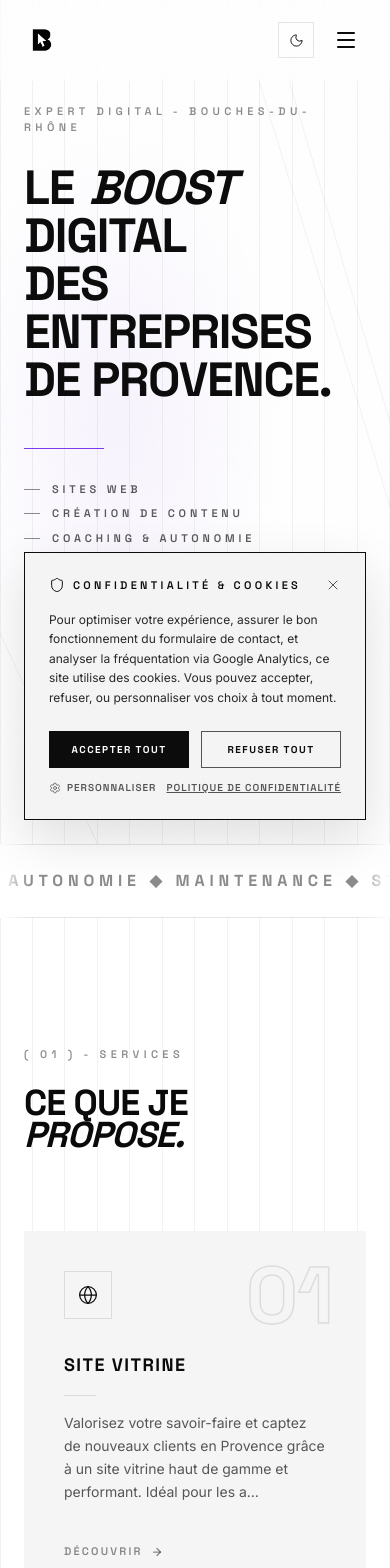
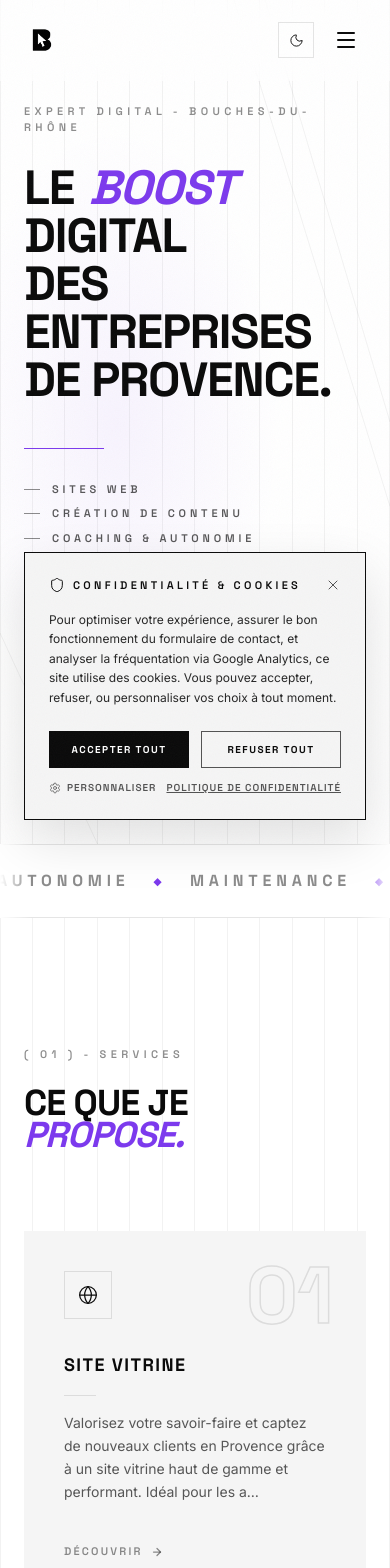
Before and after one commit to MateoBonneton/bonneton_mateo, a Next.js app: page / in a window 390 px wide. Shown: the top 1568 px of the page. Built offline with nearby package versions, Linux system fonts and the light colour scheme.

Commit message:
style: inject subtle electric violet branding accents to titles, stats, links, and scrolling marquee separators

```diff
--- a/src/app/mentions-legales/page.tsx
+++ b/src/app/mentions-legales/page.tsx
@@ -48,14 +48,14 @@ export default function MentionsLegalesPage() {
               {/* Header */}
               <div className="mb-20">
                 <div className="mb-6 flex h-12 w-12 items-center justify-center border border-grid-line-strong transition-all duration-300 hover:border-accent hover:bg-accent-light hover:shadow-[0_0_20px_var(--accent-light)]">
-                  <Shield size={20} strokeWidth={1.5} className="text-white transition-colors hover:text-accent" />
+                  <Shield size={20} strokeWidth={1.5} className="text-accent" />
                 </div>
                 <h1
                   className="font-heading font-black uppercase leading-[0.9] tracking-tight text-white"
                   style={{ fontSize: "clamp(2rem, 5vw, 4rem)" }}
                 >
                   Mentions Légales<br />
-                  <span className="italic">&amp; CGU</span>
+                  <span className="italic text-accent">&amp; CGU</span>
                 </h1>
                 <p className="mt-4 text-[11px] font-semibold uppercase tracking-[0.3em] text-text-dim">
                   Mise à jour le 22 mai 2026
--- a/src/app/services/[slug]/page.tsx
+++ b/src/app/services/[slug]/page.tsx
@@ -90,7 +90,7 @@ export default async function ServicePage({ params }: ServicePageProps) {
 
                 {/* Service Icon */}
                 <div className="mb-10 flex h-14 w-14 items-center justify-center border border-grid-line-strong transition-all duration-300 hover:border-accent hover:bg-accent-light hover:shadow-[0_0_20px_var(--accent-light)]">
-                  <Icon size={24} strokeWidth={1.5} className="text-white transition-colors hover:text-accent" />
+                  <Icon size={24} strokeWidth={1.5} className="text-accent" />
                 </div>
 
                 {/* Title */}
--- a/src/components/AboutSection.tsx
+++ b/src/components/AboutSection.tsx
@@ -59,7 +59,7 @@ export default function AboutSection() {
               >
                 L&apos;expertise au<br />
                 service de votre<br />
-                <span className="italic">croissance.</span>
+                <span className="italic text-accent">croissance.</span>
               </motion.h2>
             </motion.div>
 
@@ -101,7 +101,7 @@ export default function AboutSection() {
                     <div key={stat.label} className="bg-black py-8 pr-6">
                       {/* Decorative top line */}
                       <div className="mb-5 h-px w-6 bg-accent" />
-                      <p className="font-heading text-3xl font-black tracking-tight text-white lg:text-4xl">
+                      <p className="font-heading text-3xl font-black tracking-tight text-accent lg:text-4xl">
                         {stat.value}
                       </p>
                       <p className="mt-3 font-heading text-[10px] font-semibold uppercase tracking-[0.15em] text-text-dim">
--- a/src/components/ContactSection.tsx
+++ b/src/components/ContactSection.tsx
@@ -49,7 +49,7 @@ export default function ContactSection() {
                 style={{ fontSize: "clamp(2.25rem, 5.5vw, 4.5rem)" }}
               >
                 Parlons de<br />
-                votre <span className="italic">projet.</span>
+                votre <span className="italic text-accent">projet.</span>
               </motion.h2>
               <motion.p
                 custom={0.2}
@@ -139,7 +139,7 @@ export default function ContactSection() {
 
                 <p className="mb-8 px-1 text-[11px] leading-relaxed text-text-dim text-center sm:text-left">
                   En envoyant ce formulaire, vous acceptez que vos données soient traitées pour répondre à votre demande conformément à notre{" "}
-                  <a href="/mentions-legales#confidentialite" className="underline transition-colors hover:text-white">
+                  <a href="/mentions-legales#confidentialite" className="underline transition-colors hover:text-accent">
                     Politique de Confidentialité
                   </a>.
                 </p>
@@ -172,7 +172,7 @@ export default function ContactSection() {
               >
                 <a
                   href="mailto:contact@mateo-bonneton.fr"
-                  className="glow-line pb-1 text-sm text-text-muted transition-colors hover:text-white"
+                  className="glow-line pb-1 text-sm text-text-muted transition-colors hover:text-accent"
                 >
                   contact@mateo-bonneton.fr
                 </a>
--- a/src/components/HeroSection.tsx
+++ b/src/components/HeroSection.tsx
@@ -157,7 +157,7 @@ export default function HeroSection() {
                     }`}
                     style={{
                       fontSize: "clamp(3rem, 9vw, 8rem)",
-                      color: "var(--white)",
+                      color: word === "boost" ? "var(--accent)" : "var(--white)",
                     }}
                     custom={i}
                     variants={lineReveal}
--- a/src/components/MarqueeDivider.tsx
+++ b/src/components/MarqueeDivider.tsx
@@ -10,17 +10,20 @@ const items = [
 ];
 
 export default function MarqueeDivider() {
-  const marqueeContent = items.map((item) => `${item}  ◆  `).join("");
-
   return (
     <div className="fade-mask-x relative overflow-hidden border-y border-grid-line-strong bg-black py-6">
-      <div className="marquee-track">
+      <div className="marquee-track flex items-center">
         {Array.from({ length: 4 }).map((_, i) => (
           <span
             key={i}
-            className="whitespace-nowrap px-2 font-heading text-base font-bold uppercase tracking-[0.3em] text-text-dim"
+            className="inline-flex items-center gap-6 whitespace-nowrap px-3 font-heading text-base font-bold uppercase tracking-[0.3em] text-text-dim"
           >
-            {marqueeContent}
+            {items.map((item, j) => (
+              <span key={j} className="inline-flex items-center gap-6">
+                <span>{item}</span>
+                <span className="text-accent text-[10px] select-none">◆</span>
+              </span>
+            ))}
           </span>
         ))}
       </div>
--- a/src/components/ProcessSection.tsx
+++ b/src/components/ProcessSection.tsx
@@ -78,7 +78,7 @@ export default function ProcessSection() {
                 style={{ fontSize: "clamp(2.25rem, 5.5vw, 4.5rem)" }}
               >
                 Une méthode<br />
-                <span className="italic">éprouvée.</span>
+                <span className="italic text-accent">éprouvée.</span>
               </motion.h2>
             </motion.div>
 
--- a/src/components/ServicesSection.tsx
+++ b/src/components/ServicesSection.tsx
@@ -51,7 +51,7 @@ export default function ServicesSection() {
                 style={{ fontSize: "clamp(2.25rem, 5.5vw, 4.5rem)" }}
               >
                 Ce que je<br />
-                <span className="italic">propose.</span>
+                <span className="italic text-accent">propose.</span>
               </motion.h2>
             </motion.div>
 
```
